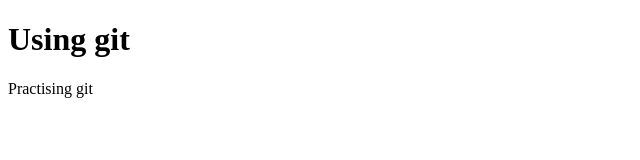
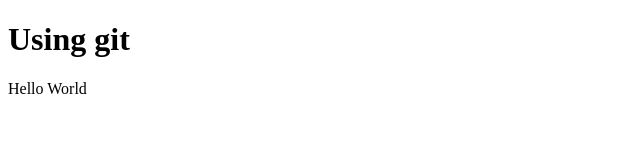
Before and after one commit to Hafsee/git-practice, a plain HTML site: page index.html in a window 1280 px wide. Shown: the full height of the page, 0-640 px from the left. Drawn offline with Linux system fonts and the light colour scheme.

Commit message:
Made a change

```diff
--- a/index.html
+++ b/index.html
@@ -7,6 +7,6 @@
 </head>
 <body>
    <h1>Using git</h1>
-   <p>Practising git</p>
+   <p>Hello World</p>
 </body>
 </html>
```
